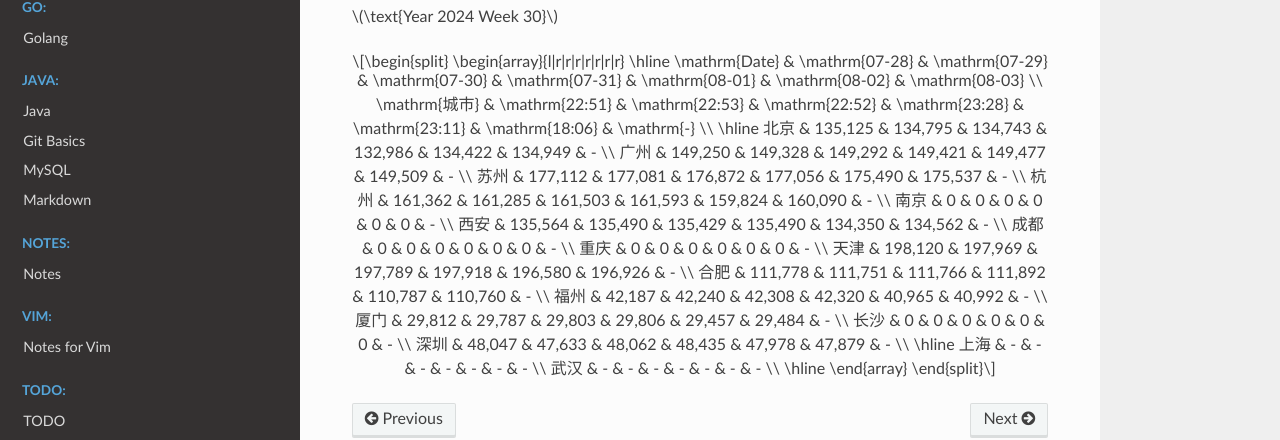
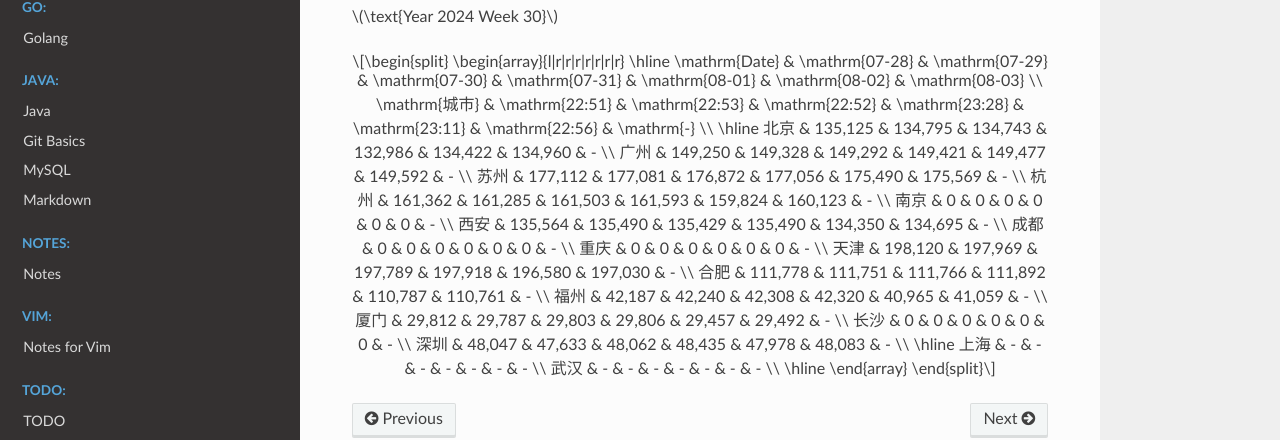
Before and after one commit to Pyrad/pyradnotes, a Sphinx documentation site: the page built from source/RealEstate/resalenumbers2024.md, in a window 1280 px wide and 900 px high, scrolled down 14645 px. Shown: the part 332-772 px from the top of the window. Built offline with Sphinx 7.4.7 and the Read the Docs theme 2.0.0, drawn with Linux system fonts in a browser that asks for light colours; pages that are not in the unit, such as notebooks, are missing from menus; a script that is not in the unit is left out.

Commit message:
Realestate Update resale numbers 2024-08-02 22:56

```diff
--- a/source/RealEstate/resalenumbers2024.md
+++ b/source/RealEstate/resalenumbers2024.md
@@ -971,22 +971,22 @@
 \begin{array}{l|r|r|r|r|r|r|r}
 \hline
 \mathrm{Date} & \mathrm{07-28} & \mathrm{07-29} & \mathrm{07-30} & \mathrm{07-31} & \mathrm{08-01} & \mathrm{08-02} & \mathrm{08-03} \\
-\mathrm{城市} & \mathrm{22:51} & \mathrm{22:53} & \mathrm{22:52} & \mathrm{23:28} & \mathrm{23:11} & \mathrm{18:06} & \mathrm{-} \\
+\mathrm{城市} & \mathrm{22:51} & \mathrm{22:53} & \mathrm{22:52} & \mathrm{23:28} & \mathrm{23:11} & \mathrm{22:56} & \mathrm{-} \\
 \hline
-北京 & 135,125 & 134,795 & 134,743 & 132,986 & 134,422 & 134,949 & - \\
-广州 & 149,250 & 149,328 & 149,292 & 149,421 & 149,477 & 149,509 & - \\
-苏州 & 177,112 & 177,081 & 176,872 & 177,056 & 175,490 & 175,537 & - \\
-杭州 & 161,362 & 161,285 & 161,503 & 161,593 & 159,824 & 160,090 & - \\
+北京 & 135,125 & 134,795 & 134,743 & 132,986 & 134,422 & 134,960 & - \\
+广州 & 149,250 & 149,328 & 149,292 & 149,421 & 149,477 & 149,592 & - \\
+苏州 & 177,112 & 177,081 & 176,872 & 177,056 & 175,490 & 175,569 & - \\
+杭州 & 161,362 & 161,285 & 161,503 & 161,593 & 159,824 & 160,123 & - \\
 南京 & 0 & 0 & 0 & 0 & 0 & 0 & - \\
-西安 & 135,564 & 135,490 & 135,429 & 135,490 & 134,350 & 134,562 & - \\
+西安 & 135,564 & 135,490 & 135,429 & 135,490 & 134,350 & 134,695 & - \\
 成都 & 0 & 0 & 0 & 0 & 0 & 0 & - \\
 重庆 & 0 & 0 & 0 & 0 & 0 & 0 & - \\
-天津 & 198,120 & 197,969 & 197,789 & 197,918 & 196,580 & 196,926 & - \\
-合肥 & 111,778 & 111,751 & 111,766 & 111,892 & 110,787 & 110,760 & - \\
-福州 & 42,187 & 42,240 & 42,308 & 42,320 & 40,965 & 40,992 & - \\
-厦门 & 29,812 & 29,787 & 29,803 & 29,806 & 29,457 & 29,484 & - \\
+天津 & 198,120 & 197,969 & 197,789 & 197,918 & 196,580 & 197,030 & - \\
+合肥 & 111,778 & 111,751 & 111,766 & 111,892 & 110,787 & 110,761 & - \\
+福州 & 42,187 & 42,240 & 42,308 & 42,320 & 40,965 & 41,059 & - \\
+厦门 & 29,812 & 29,787 & 29,803 & 29,806 & 29,457 & 29,492 & - \\
 长沙 & 0 & 0 & 0 & 0 & 0 & 0 & - \\
-深圳 & 48,047 & 47,633 & 48,062 & 48,435 & 47,978 & 47,879 & - \\
+深圳 & 48,047 & 47,633 & 48,062 & 48,435 & 47,978 & 48,083 & - \\
 \hline
 上海 & - & - & - & - & - & - & - \\
 武汉 & - & - & - & - & - & - & - \\
```
Also changed, not shown: 1 other file.
